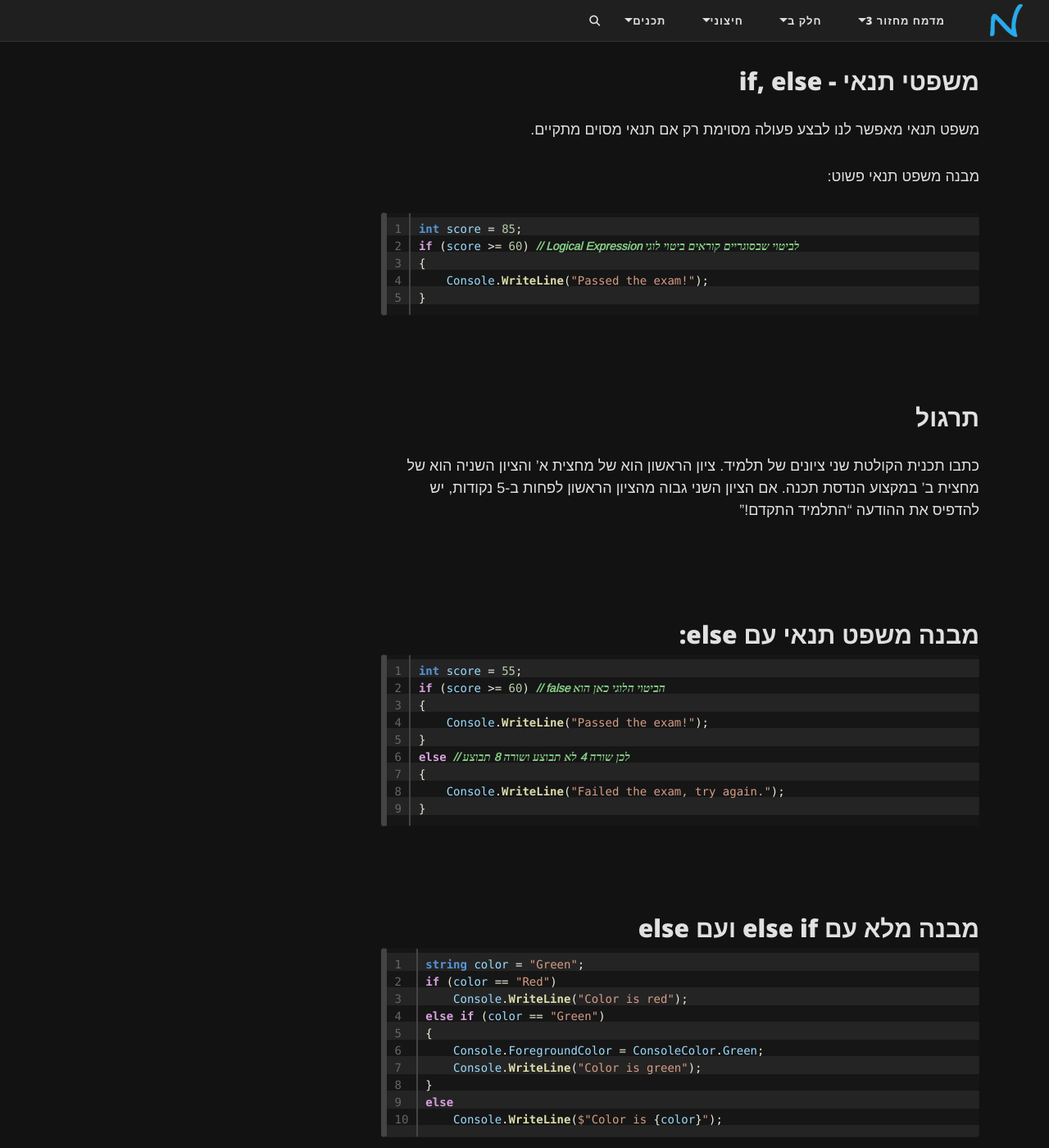
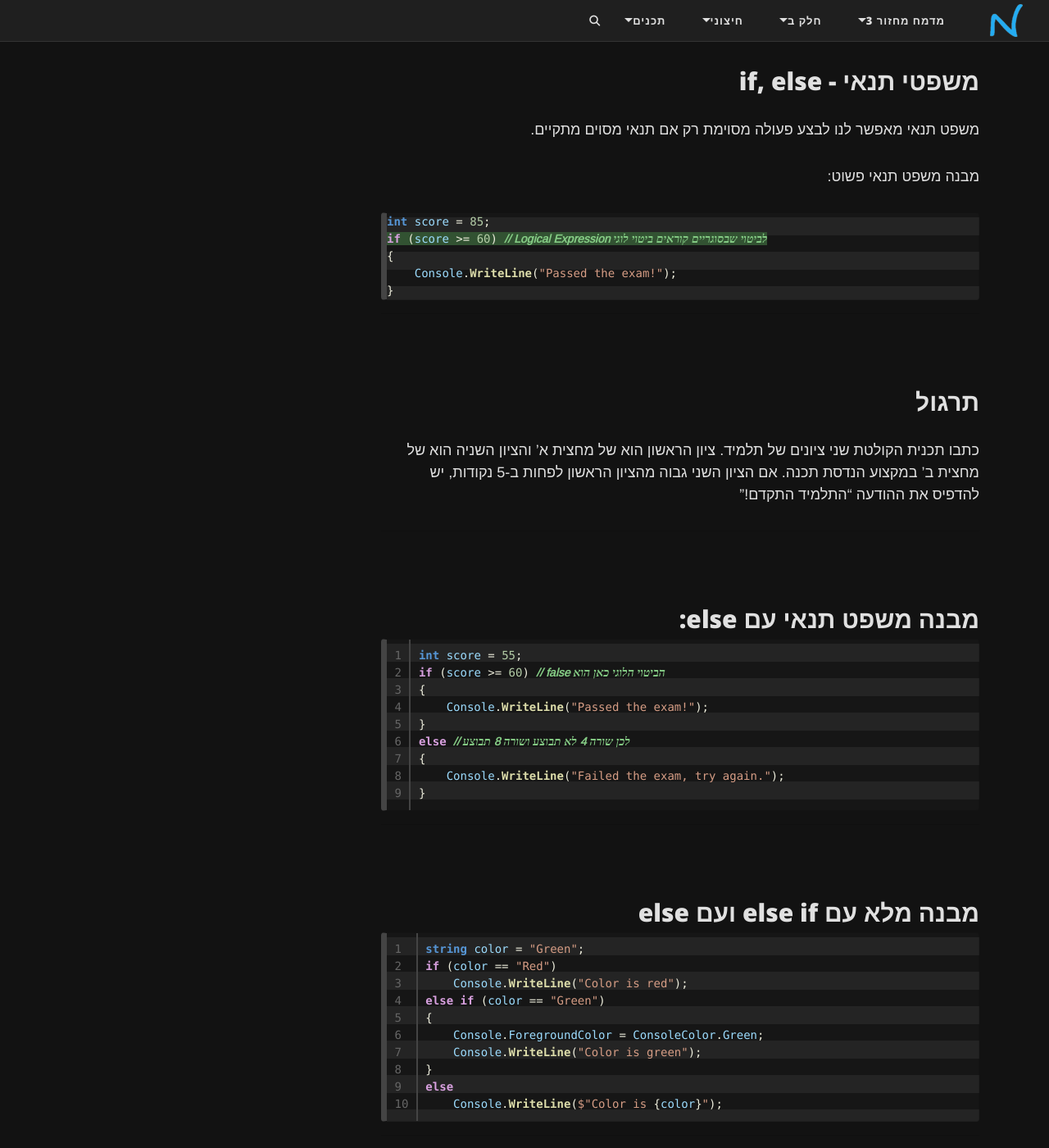
Before and after one commit to 3strategy/BeautifulYesodot, a Jekyll site: the page built from cs/Chapter3.md, in a window 1280 px wide and 1400 px high, scrolled down 971 px. Shown: the whole window at 82% size. Built offline with Jekyll 4.4.1, drawn with Linux system fonts in a browser that asks for light colours; formulas are drawn with MathJax 3; comment, search, counter and statistics services are not loaded.

Commit message:
updated css for highlighting (marking lines) and added an example in Chapter3.md

```diff
--- a/assets/css/custom-styles.css
+++ b/assets/css/custom-styles.css
@@ -382,7 +382,7 @@ button:hover {
     padding-right: 1.3em;
 }
 
-.box-success {
+.box-success, .hll {
     background-color: var(--backs-col);
 }
 
--- a/cs/Chapter3.md
+++ b/cs/Chapter3.md
@@ -38,7 +38,7 @@ lang: he
 
 מבנה משפט תנאי פשוט:
 
-{% highlight csharp linenos %}
+{% highlight cs mark_lines="2" %}
 int score = 85;
 if (score >= 60) // Logical Expression לביטוי שבסוגריים קוראים ביטוי לוגי
 {
```
